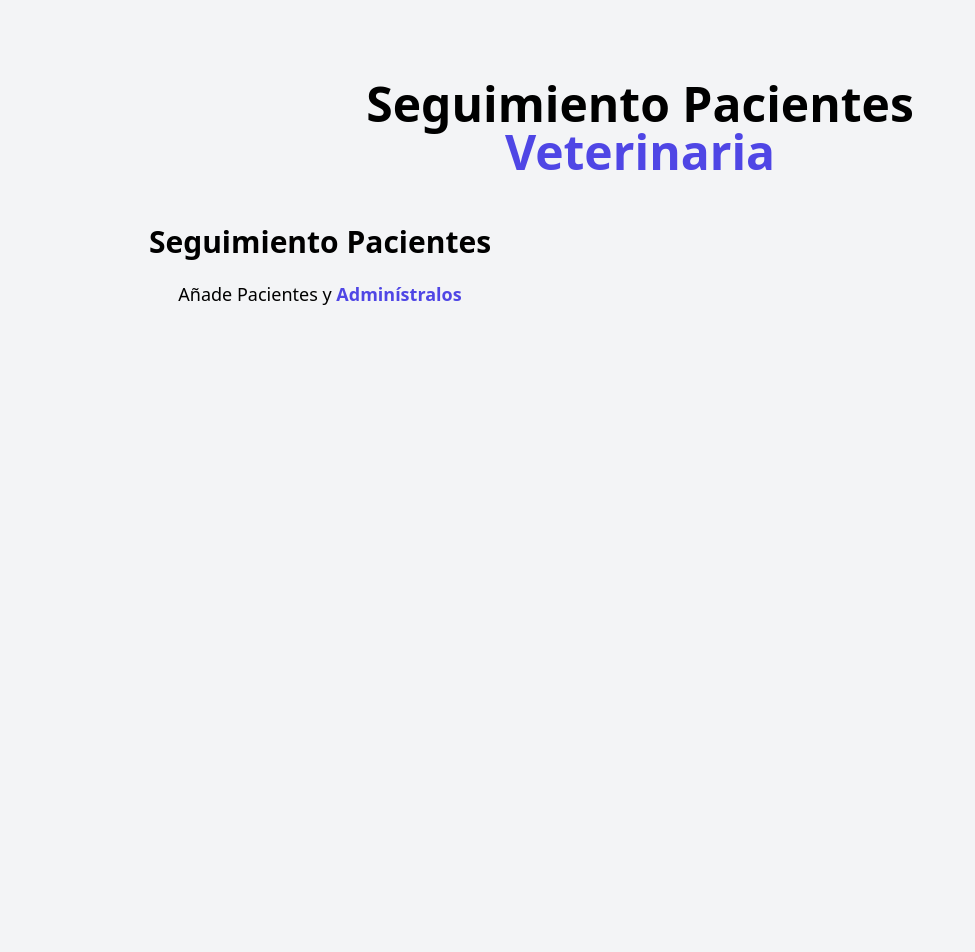
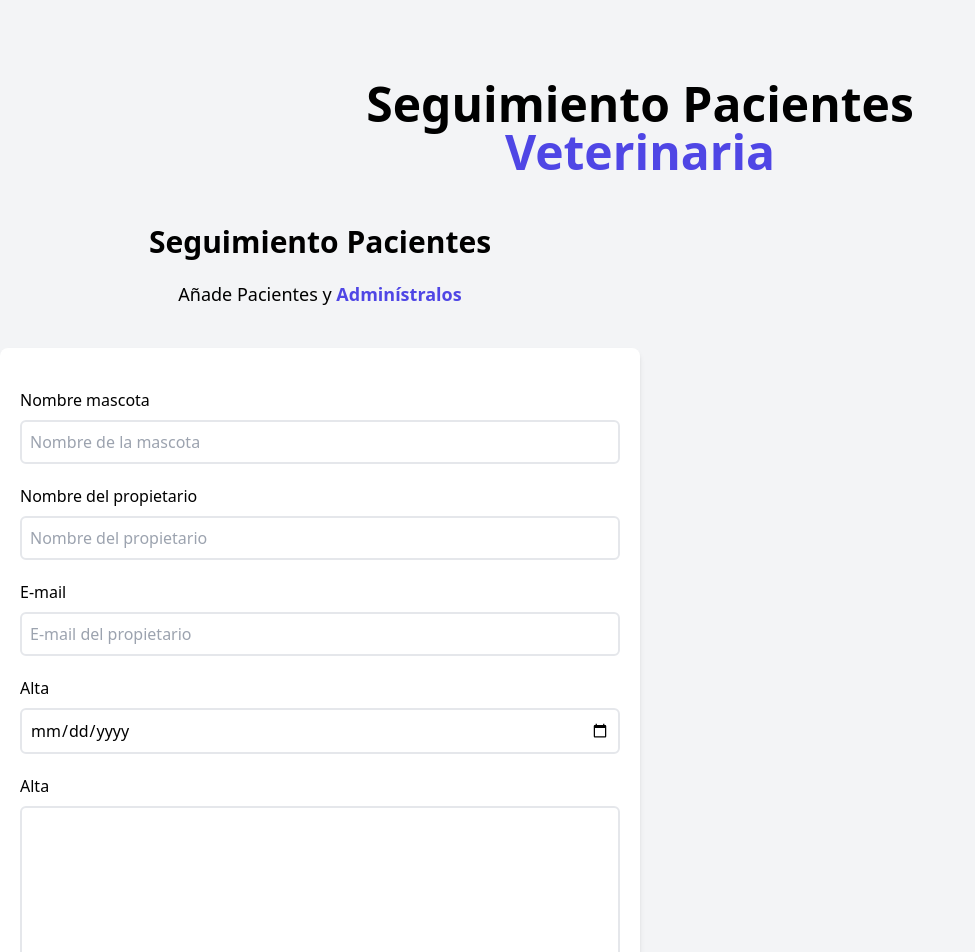
Before and after one commit to thesnakebite/admin-pacientes, a Vue app: page / in a window 1280 px wide. Shown: the top 952 px of the page, without its empty margins (0-975 px from the left). Before the commit the page ends 880 px from the top, so only its background shows below. Built offline with nearby package versions, Linux system fonts and the light colour scheme.

Commit message:
Adding form

```diff
--- a/src/components/Formulario.vue
+++ b/src/components/Formulario.vue
@@ -8,7 +8,79 @@
 
         <p class="text-lg mt-5 text-center mb-10">
             Añade Pacientes y
-            <span class="text-indigo-600 font-bold">Adminístralos</span></p>
+            <span class="text-indigo-600 font-bold">Adminístralos</span>
+        </p>
+
+        <form class="bg-white shadow-md rounded-lg py-10 px-5 mb-10">
+            <div class="mb-5">
+                <label for="mascota"
+                       class="block text-gray"
+                >
+                    Nombre mascota
+                </label>
+                <input class="border-2 w-full p-2 mt-2 placeholder-gray-400 rounded-md"
+                       id="mascota"
+                       name=""
+                       type="text"
+                       placeholder="Nombre de la mascota"
+                />
+            </div>
+            <div class="mb-5">
+                <label for="propietario"
+                       class="block text-gray"
+                >
+                    Nombre del propietario
+                </label>
+                <input class="border-2 w-full p-2 mt-2 placeholder-gray-400 rounded-md"
+                       id="propietario"
+                       name=""
+                       type="text"
+                       placeholder="Nombre del propietario"
+                />
+            </div>
+            <div class="mb-5">
+                <label for="email"
+                       class="block text-gray"
+                >
+                    E-mail
+                </label>
+                <input class="border-2 w-full p-2 mt-2 placeholder-gray-400 rounded-md"
+                       id="email"
+                       name=""
+                       type="email"
+                       placeholder="E-mail del propietario"
+                />
+            </div>
+            <div class="mb-5">
+                <label for="alta"
+                       class="block text-gray"
+                >
+                Alta
+                </label>
+                <input class="border-2 w-full p-2 mt-2 placeholder-gray-400 rounded-md"
+                       id="alta"
+                       name=""
+                       type="date"
+                />
+            </div>
+            <div class="mb-5">
+                <label for="sintomas"
+                       class="block text-gray"
+                >
+                Alta
+                </label>
+                <textarea class="border-2 w-full p-2 mt-2 placeholder-gray-400 rounded-md h-40"
+                          id="sintomas"
+                          name=""
+                />
+            </div>
+
+            <input type="submit"
+                   class="bg-indigo-600 w-full p-3 text-white uppercase font-bold hover:bg-indigo-700 cursor-pointer transition-colors"
+                   value="Registrar paciente"
+            />
+
+        </form>
 
     </div>
 </template>
```
